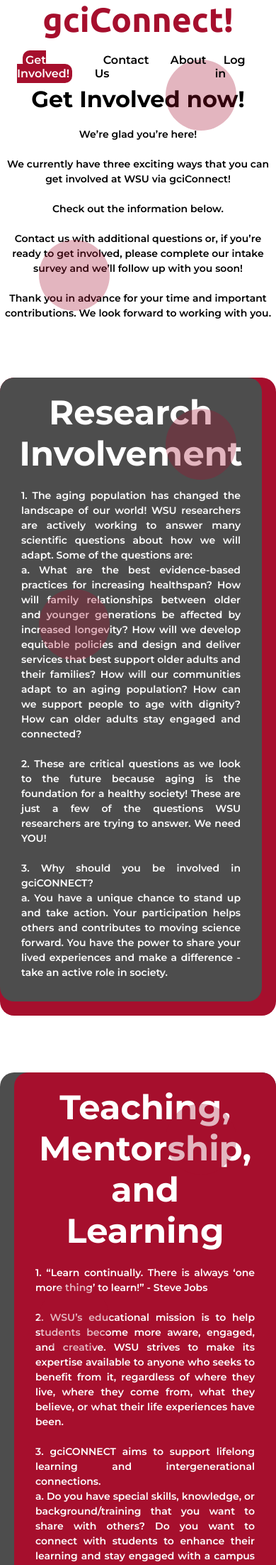
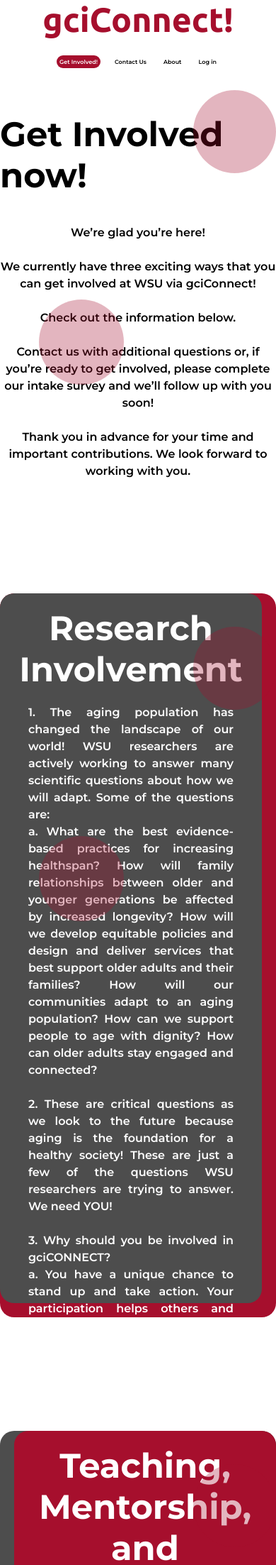
Before and after one commit to WSUCapstoneS2023/CptS421-3-GCISL, a Django app: page /get_involved/ in a window 390 px wide. Shown: the top 2205 px of the page at 71% size. Run offline with Django 4.2, Linux system fonts and the light colour scheme.

Commit message:
Changed the responsive media query of all pages

```diff
--- a/projectGCISL/static/css/about.css
+++ b/projectGCISL/static/css/about.css
@@ -259,7 +259,7 @@
 
 }
 
-@media screen and (max-width: 460px) {
+@media screen and (max-width: 480px) {
     .nav__container {
         flex-direction: column;
         align-items: center;
--- a/projectGCISL/static/css/getinvolved.css
+++ b/projectGCISL/static/css/getinvolved.css
@@ -1,5 +1,5 @@
-@import url('https://fonts.googleapis.com/css2?family=Montserrat:wght@300;400;500;600;700&display=swap');
-@import url('https://fonts.googleapis.com/css2?family=Ubuntu:wght@300;400;500;700&display=swap');
+@import url("https://fonts.googleapis.com/css2?family=Montserrat:wght@300;400;500;600;700&display=swap");
+@import url("https://fonts.googleapis.com/css2?family=Ubuntu:wght@300;400;500;700&display=swap");
 
 * {
   box-sizing: border-box;
@@ -13,11 +13,11 @@
 }
 
 .crimson {
-    color: #A60F2D;
+  color: #a60f2d;
 }
 
 .ubuntu {
-    font-family: 'Ubuntu', sans-serif;
+  font-family: "Ubuntu", sans-serif;
 }
 
 button {
@@ -123,7 +123,6 @@
   height: 0px;
   width: 40px;
   margin-left: 16px;
-
 }
 
 .profile__picture {
@@ -152,7 +151,7 @@
 
 .section__para {
   margin-top: 20px;
-    text-align:center;
+  text-align: center;
   max-width: 700px;
   font-weight: 600;
 }
@@ -163,7 +162,7 @@
 }
 
 #research-involvement .card__wrapper--outer {
-    background-color: #A60F2D;
+  background-color: #a60f2d;
   border-radius: 20px;
 }
 
@@ -199,7 +198,7 @@
 }
 
 #teaching-mentorship-learning .card__wrapper--inner {
-    background-color: #A60F2D;
+  background-color: #a60f2d;
   padding: 20px;
   margin: 0 0 20px 20px;
   border-radius: 20px;
@@ -234,7 +233,6 @@
   z-index: 1;
 }
 
-
 .shape--0 {
   top: 20vh;
   left: 80vw;
@@ -255,8 +253,8 @@
   color: #fff;
 }
 
-.gciConnect__logo{
-    color: #A60F2D;
+.gciConnect__logo {
+  color: #a60f2d;
 }
 
 .footer__wrapper {
@@ -264,180 +262,26 @@
 }
 
 .footer__link {
-    color: #fff ;
+  color: #fff;
   font-weight: 600;
   padding: 0 8px;
 }
 
 .footer__link:hover {
-    text-decoration: underline ;
+  text-decoration: underline;
 }
 
 .footer__list {
-    margin: 20px 0 24px 0 ;
+  margin: 20px 0 24px 0;
   display: flex;
   justify-content: center;
 }
 
-@media only screen and (max-width: 460px) {
-
-    .nav__container {
-        flex-direction: column;
-        align-items: center;
-    }
-    .nav__links {
-        margin-top: 20px;
-    }
-    .nav__link {
-        font-size: 14px;
-        margin: 8px;
-        padding: 4px;
-    }
-
-    .section__container {
-      padding: 40px 0;
-    }
-
-    .section__title {
-      font-size: 28px;
-      margin-bottom: 12px;
-    }
-
-    .section__para {
-      margin-top: 12px;
-      font-size: 16px;
-    }
-
-    .card__para {
-      margin: 12px;
-      font-size: 16px;
-    }
-
-    .get-started__title {
-      font-size: 24px;
-    }
-
-    .get-started__button {
-      padding: 12px 40px;
-      margin: 16px;
-    }
-
-    .shape {
-      opacity: 0.3;
-      max-width: 80px;
-      max-height: 80px;
-    }
-
-    .shape--0 {
-      top: 12vh;
-      left: 55vw;
-    }
-
-    .shape--1 {
-      top: 35vh;
-      right: 3vw;
-    }
-
-  }
-
-
-
-/* For screen sizes below 768px */
-@media only screen and (max-width: 767px) {
-
+@media screen and (max-width: 768px) {
     .nav__link {
         font-size: 16px;
         margin: 8px;
         padding: 4px;
-    }
-
-    .section__container {
-      padding: 40px 0;
-    }
-
-    .section__title {
-      font-size: 32px;
-      margin-bottom: 10px;
-    }
-
-    .section__para {
-      margin-top: 10px;
-      font-size: 14px;
-    }
-
-    .card__para {
-      margin: 10px;
-      font-size: 14px;
-    }
-
-    .get-started__title {
-      font-size: 24px;
-    }
-
-    .get-started__button {
-      padding: 12px 64px;
-      margin: 14px;
-    }
-
-    .shape {
-      opacity: 0.3;
-      max-width: 100px;
-      max-height: 100px;
-    }
-
-    .shape--0 {
-      top: 10vh;
-      left: 60vw;
-    }
-
-    .shape--1 {
-      top: 40vh;
-      right: 10vw;
-    }
-
-  }
-
-  /* For screen sizes between 768px and 1024px */
-  @media only screen and (min-width: 768px) and (max-width: 1024px) {
-
-    .nav__container {
-      padding: 0 16px;
-    }
-
-    .nav__link {
-      font-size: 18px;
-    }
-
-    .nav__link.active, .nav__link.logout {
-      font-size: 16px;
-    }
-
-    .section__container {
-      padding: 60px 0;
-    }
-
-    .section__title {
-      font-size: 40px;
-      margin-bottom: 16px;
-    }
-
-    .section__para {
-      margin-top: 16px;
-      font-size: 18px;
-    }
-
-    .card__para {
-      margin: 16px;
-      font-size: 18px;
-    }
-
-    .get-started__title {
-      font-size: 32px;
-    }
-
-    .get-started__button {
-      padding: 16px 80px;
-      margin: 24px;
     }
 
     .shape {
@@ -457,3 +301,35 @@
       }
 
 }
+
+@media screen and (max-width: 480px) {
+    .nav__container {
+        flex-direction: column;
+        align-items: center;
+    }
+    .nav__links {
+        margin-top: 20px;
+    }
+    .nav__link {
+        font-size: 8px;
+        margin: 8px;
+        padding: 4px;
+    }
+
+    .shape {
+        opacity: 0.3;
+        max-width: 120px;
+        max-height: 120px;
+      }
+
+      .shape--0 {
+        top: 15vh;
+        left: 70vw;
+      }
+
+      .shape--1 {
+        top: 50vh;
+        right: 5vw;
+      }
+
+}
```
Also changed, not shown: projectGCISL/static/css/contact.css (+57 -0 lines), projectGCISL/static/css/landing.css (+53 -2 lines), projectGCISL/db.sqlite3. Lines whose indentation alone changed are shown as unchanged.
